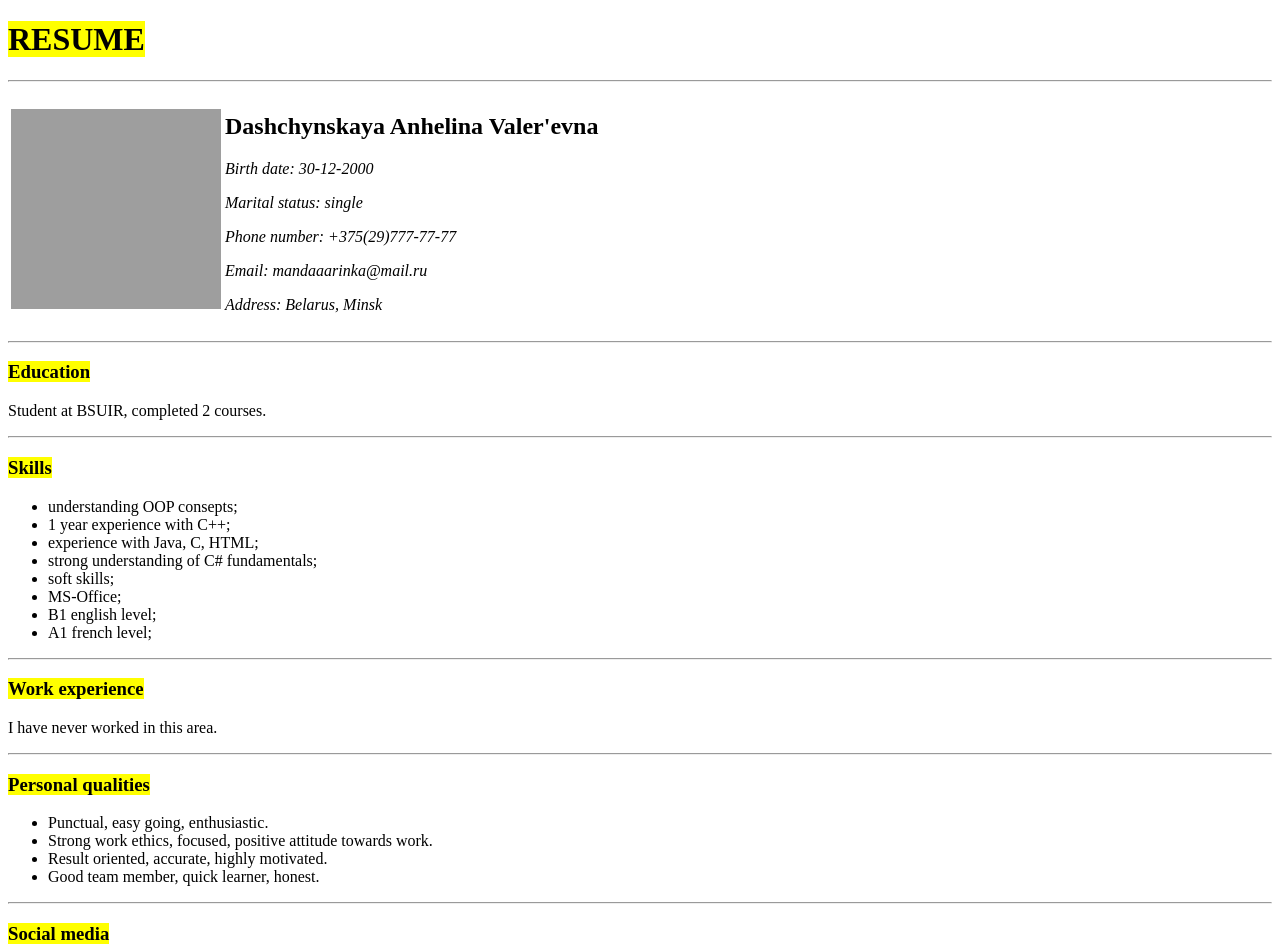
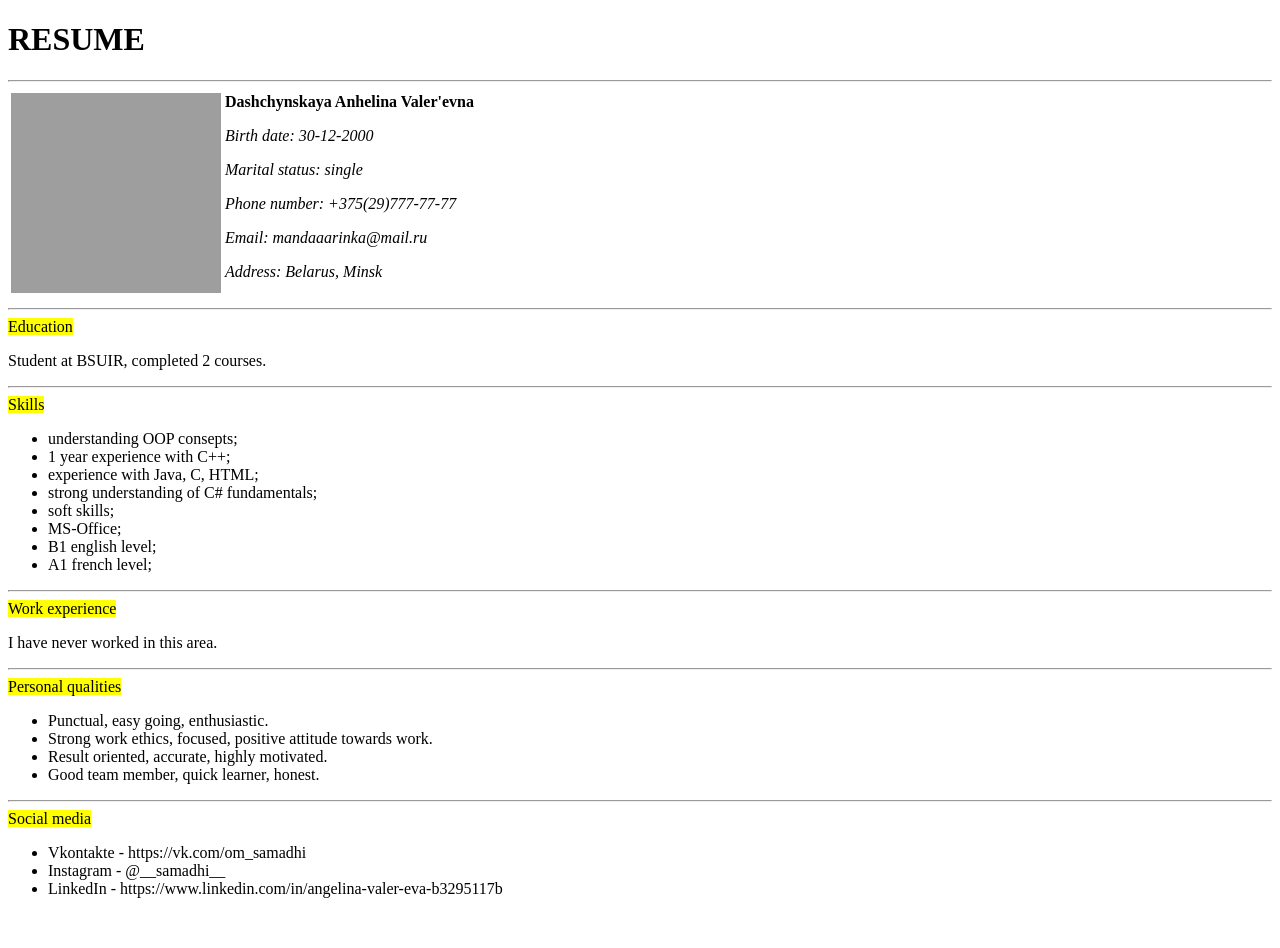
Before and after one commit to saaamadhi/lesson-1, a plain HTML site: page index.html in a window 1280 px wide. Shown: the top 948 px of the page. After the commit the page ends 914 px from the top, so only its background shows below. Drawn offline with Linux system fonts and the light colour scheme; grey boxes are pictures that could not be loaded.

Commit message:
Update index.html

```diff
--- a/index.html
+++ b/index.html
@@ -6,7 +6,7 @@
 </head>
 <body>
      <header>
-         <h1><mark>RESUME</mark></h1>
+         <h1>RESUME</h1>
      </header>
      <hr>
      <table>
@@ -15,7 +15,7 @@
                  <img src="ph_res.jpg" width="210" height="200" alt=" ">
              </td>
              <td>
-                <h2><strong>Dashchynskaya Anhelina Valer'evna</strong></h2>
+                <strong>Dashchynskaya Anhelina Valer'evna</strong>
                 <address>
                     <p>Birth date: 30-12-2000 </p>
                     <p>Marital status: single </p>
@@ -29,12 +29,12 @@
      <hr>
      <main>
          <section>
-             <h3><mark>Education</mark></h3>
+            <mark>Education</mark>
              <p>Student at BSUIR, completed 2 courses.</p>
          </section>
          <hr>
          <section>
-            <h3><mark>Skills</mark></h3>
+            <mark>Skills</mark>
             <ul>
                 <li>understanding OOP consepts;</li>
                 <li>1 year experience with C++;</li>
@@ -48,12 +48,12 @@
         </section>
         <hr>
         <section>
-            <h3><mark>Work experience</mark></h3>
+            <mark>Work experience</mark>
             <p>I have never worked in this area.</p>
         </section>
         <hr>
         <section>
-            <h3><mark>Personal qualities</mark></h3>
+            <mark>Personal qualities</mark>
             <ul>
                 <li>Punctual, easy going, enthusiastic.</li>
                 <li>Strong work ethics, focused, positive attitude towards work.</li>
@@ -63,7 +63,7 @@
         </section>
         <hr>
         <section>
-            <h3><mark>Social media</mark></h3>
+            <mark>Social media</mark>
             <ul>
                 <li>Vkontakte - <a>https://vk.com/om_samadhi</a></li>
                 <li>Instagram - <a>@__samadhi__</a></li>
```
